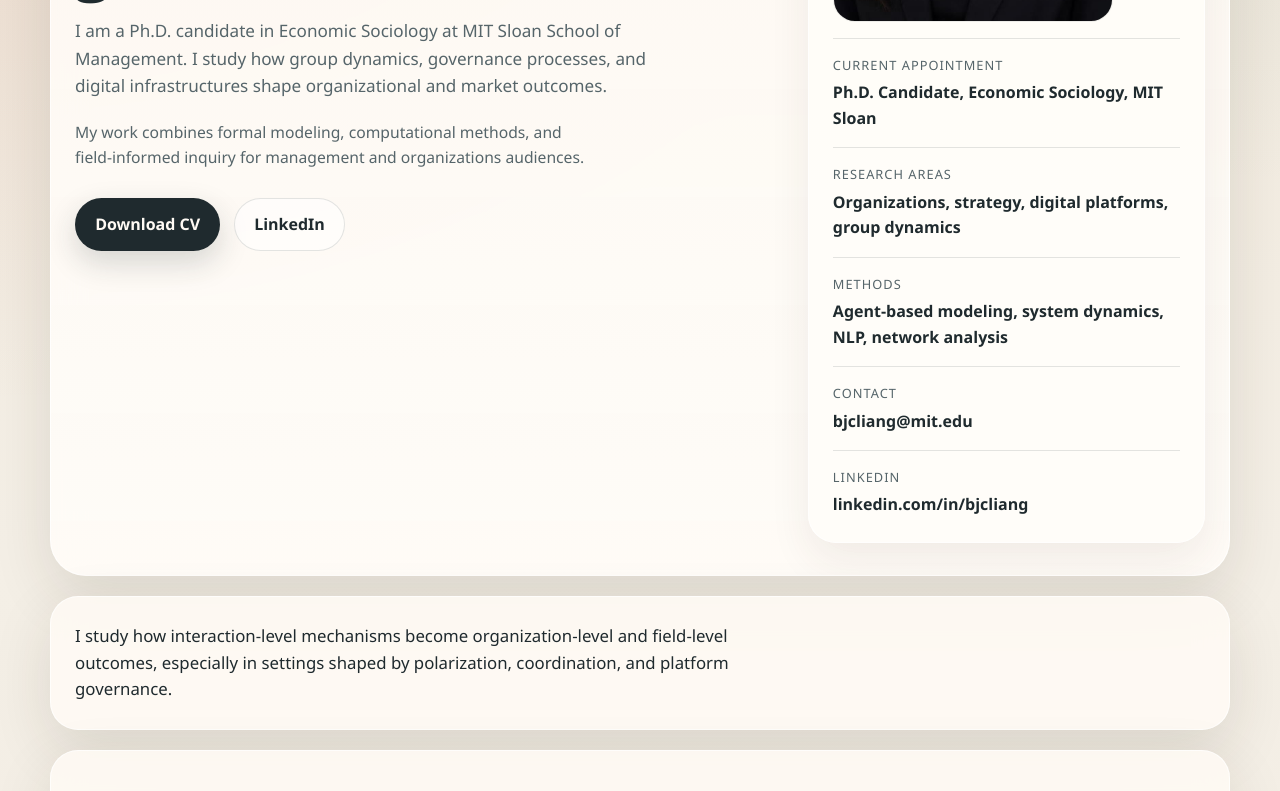
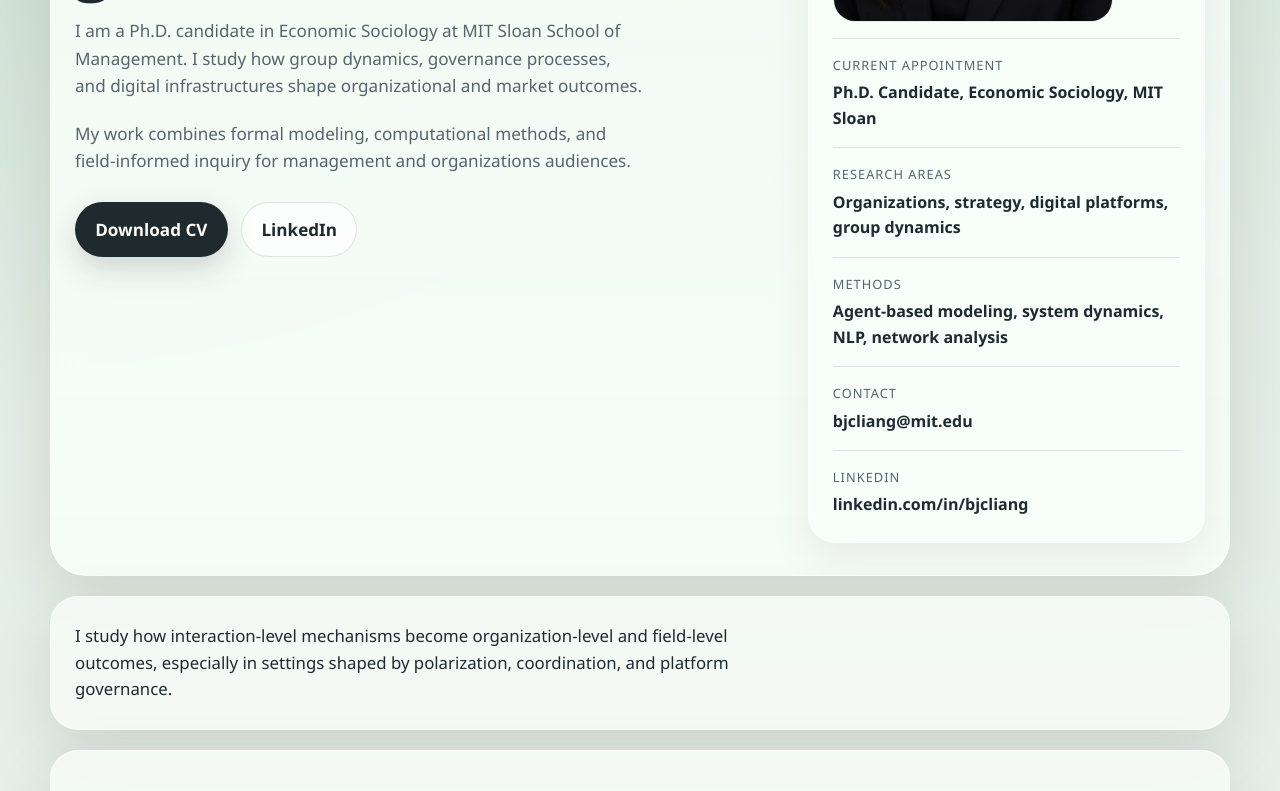
Before and after one commit to bjcliangMIT/personalweb, a plain HTML site: page index.html in a window 1280 px wide. Shown: the part 629-1420 px from the top of the page. Drawn offline with Linux system fonts and the light colour scheme.

Commit message:
change color

```diff
--- a/index.html
+++ b/index.html
@@ -8,7 +8,7 @@
       name="description"
       content="Chen Liang is a Ph.D. candidate at MIT Sloan studying organizations, strategy, and platform governance with computational social science methods."
     />
-    <link rel="stylesheet" href="styles.css" />
+    <link rel="stylesheet" href="styles.css?v=3" />
   </head>
   <body>
     <div class="page-shell">
--- a/styles.css
+++ b/styles.css
@@ -1,13 +1,13 @@
 :root {
-  --bg: #f4efe6;
-  --bg-soft: rgba(255, 251, 245, 0.86);
-  --paper: rgba(255, 253, 249, 0.94);
+  --bg: #e5efe8;
+  --bg-soft: rgba(246, 251, 247, 0.86);
+  --paper: rgba(252, 255, 253, 0.94);
   --ink: #1f2a2e;
   --muted: #56656a;
   --line: rgba(31, 42, 46, 0.12);
-  --accent: #aa4a2d;
-  --accent-deep: #7f2c18;
-  --sage: #d9e4dd;
+  --accent: #6a8f73;
+  --accent-deep: #3f6a51;
+  --sage: #d5e6d9;
   --shadow: 0 20px 60px rgba(51, 43, 24, 0.12);
   --radius-lg: 28px;
   --radius-md: 20px;
@@ -28,9 +28,9 @@ body {
   font-family: "Avenir Next", Avenir, "Segoe UI", sans-serif;
   color: var(--ink);
   background:
-    radial-gradient(circle at top left, rgba(170, 74, 45, 0.18), transparent 28%),
-    radial-gradient(circle at top right, rgba(100, 133, 118, 0.18), transparent 22%),
-    linear-gradient(180deg, #efe6d8 0%, var(--bg) 34%, #efe8de 100%);
+    radial-gradient(circle at top left, rgba(106, 143, 115, 0.28), transparent 28%),
+    radial-gradient(circle at top right, rgba(149, 181, 157, 0.22), transparent 24%),
+    linear-gradient(180deg, #d9e9de 0%, var(--bg) 38%, #dcebe1 100%);
   line-height: 1.6;
 }
 
@@ -65,7 +65,7 @@ a {
 }
 
 .hero {
-  background: linear-gradient(180deg, rgba(255, 250, 244, 0.88), rgba(255, 252, 248, 0.92));
+  background: linear-gradient(180deg, rgba(241, 250, 243, 0.92), rgba(246, 253, 248, 0.96));
   border: 1px solid rgba(255, 255, 255, 0.7);
   border-radius: calc(var(--radius-lg) + 8px);
   box-shadow: var(--shadow);
@@ -142,7 +142,7 @@ a {
 }
 
 .lede {
-  max-width: 60ch;
+  max-width: 58ch;
   font-size: 1.07rem;
   color: var(--muted);
   margin: 1.25rem 0 0;
@@ -150,7 +150,9 @@ a {
 
 .lede-secondary {
   max-width: 58ch;
-  font-size: 0.98rem;
+  font-size: 1.07rem;
+  color: var(--muted);
+  margin: 1.25rem 0 0;
 }
 
 .actions,
@@ -170,6 +172,8 @@ a {
   border-radius: 999px;
   border: 1px solid transparent;
   font-weight: 700;
+  font-size: 1.07rem;
+  line-height: 1.6;
   transition: transform 180ms ease, box-shadow 180ms ease, border-color 180ms ease;
 }
 
@@ -193,7 +197,7 @@ a {
 .feature-card,
 .contact-panel,
 .timeline-item {
-  background: var(--paper);
+  background: rgba(248, 254, 249, 0.96);
   border: 1px solid rgba(255, 255, 255, 0.72);
   box-shadow: 0 18px 40px rgba(74, 57, 33, 0.08);
 }
@@ -211,7 +215,7 @@ a {
   inset: auto -20% -35% auto;
   width: 220px;
   height: 220px;
-  background: radial-gradient(circle, rgba(170, 74, 45, 0.18), transparent 68%);
+  background: radial-gradient(circle, rgba(106, 143, 115, 0.24), transparent 68%);
 }
 
 .headshot {
```
